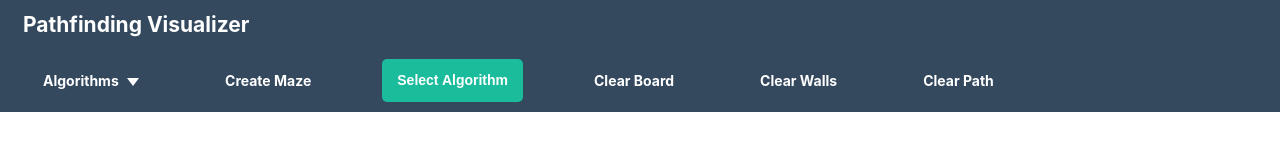
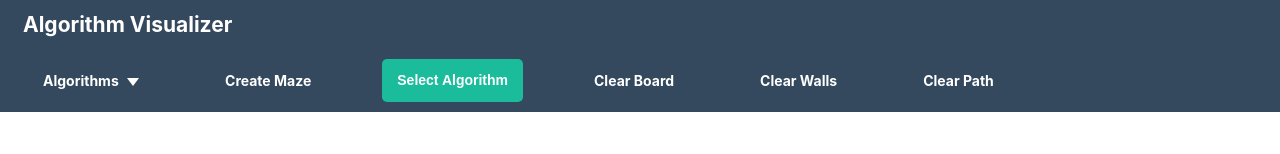
Before and after one commit to broliver18/algorithm-visualizer, a React (Create React App) app: page / in a window 1280 px wide. Shown: the top 154 px of the page. Built offline with nearby package versions, Linux system fonts and the light colour scheme.

Commit message:
Change title - test

```diff
--- a/src/Components/NavBar/NavBar.js
+++ b/src/Components/NavBar/NavBar.js
@@ -60,7 +60,7 @@ function NavBar(props) {
     <div id="NavBar">
       <nav>
         <div className="header">
-          <a href="index.html">Pathfinding Visualizer</a>
+          <a href="index.html">Algorithm Visualizer</a>
         </div>
         <ul className="navigation">
           <li className={showMenu ? "dropdown highlight" : "dropdown"}>
```
